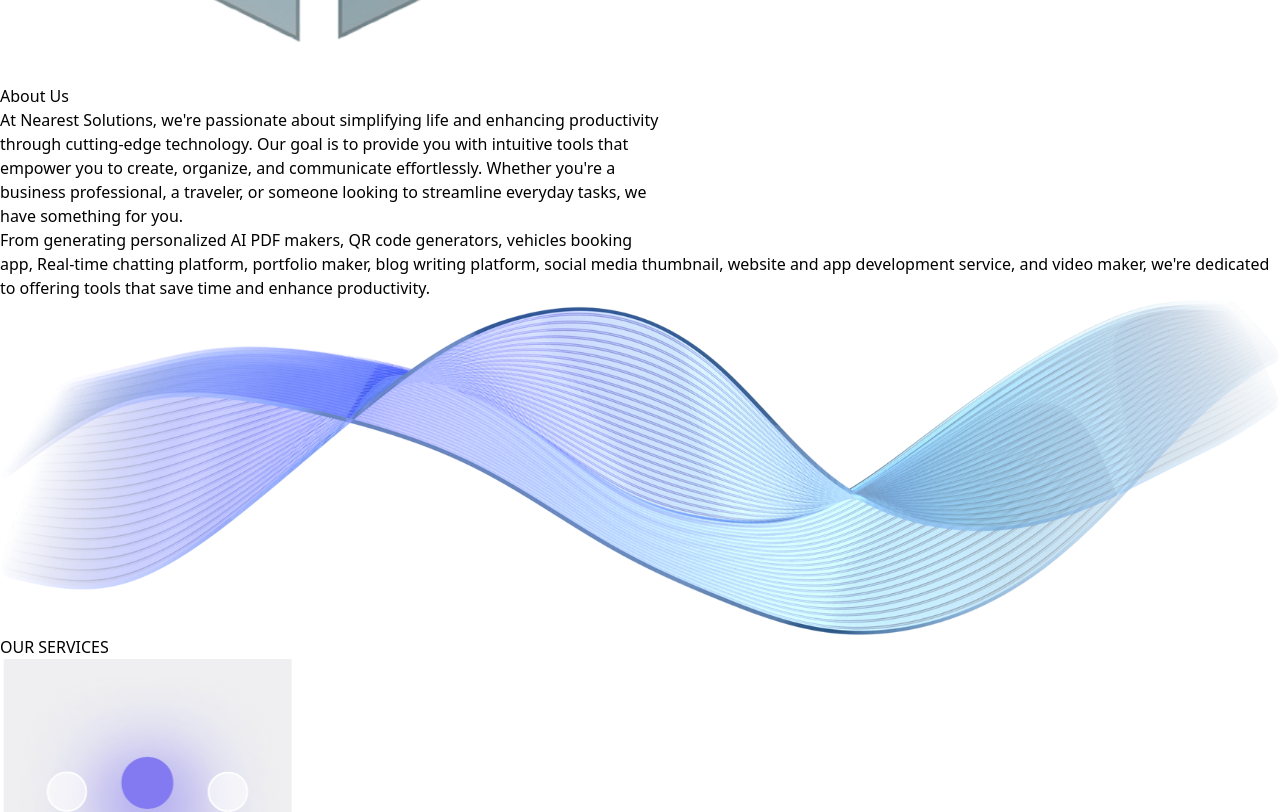
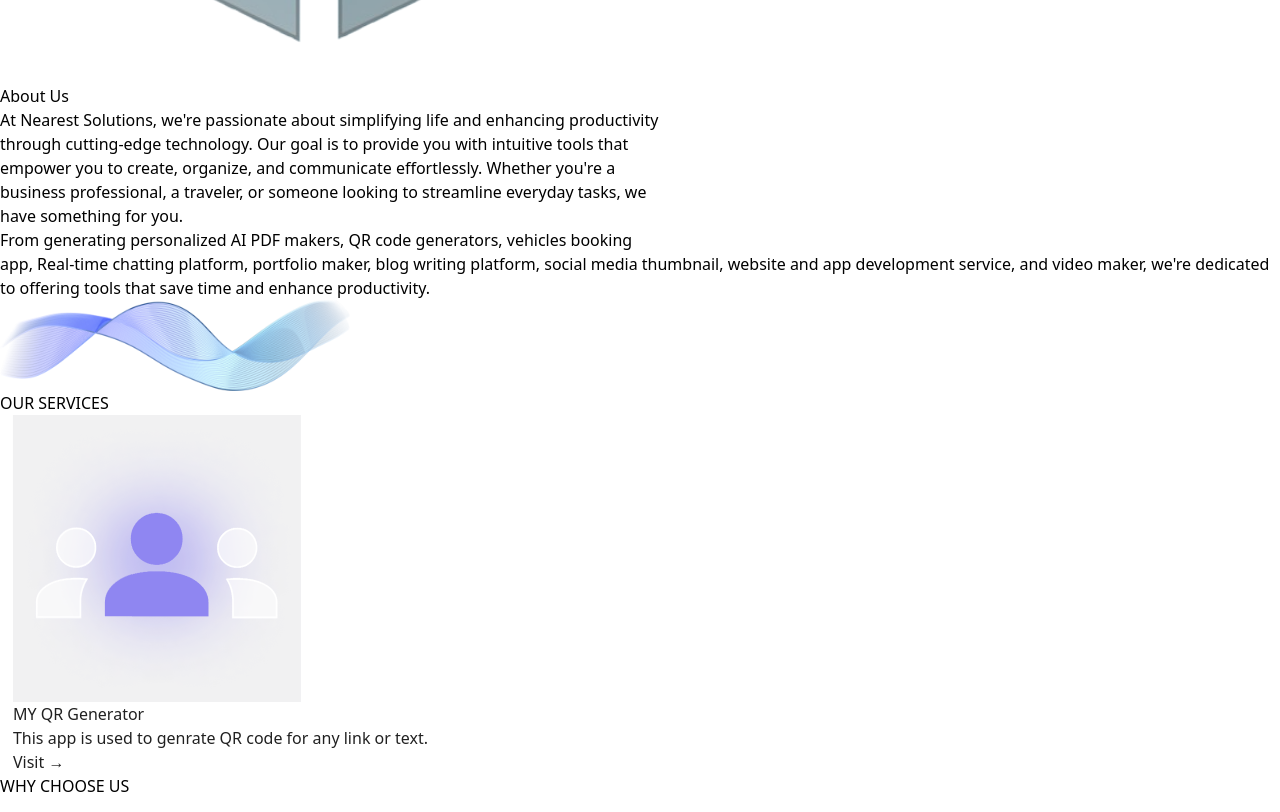
Before and after one commit to SAMEER563/nearest_solution, a Next.js app: page / in a window 1280 px wide. Shown: the part 731-1543 px from the top of the page. Built offline with nearby package versions, Linux system fonts and the light colour scheme.

Commit message:
changes in about page

```diff
--- a/src/pages/About.tsx
+++ b/src/pages/About.tsx
@@ -1,23 +1,31 @@
 import React from 'react'
+import Image from 'next/image' // Import Next.js Image component
 
 const About = () => {
   return (
     <>
-    <div className="flex justify-between items-center p-4 min-h-screen bg-[#d2edf2b2]">
-      <div className="flex flex-col space-y-20">
+      <div className="flex flex-col md:flex-row justify-between items-center p-4 min-h-screen bg-[#d2edf2b2]">
+        <div className="flex flex-col space-y-10 md:space-y-20 md:w-1/2">
           <h2 className="border border-black px-6 py-2 w-36 ml-8 rounded-full shadow-lg">About Us</h2>
 
-        <p className="tracking-wider text-lg ">
-          At Nearest Solutions, we&apos;re passionate about simplifying life and enhancing productivity <br className='hidden md:block' /> through cutting-edge technology. Our goal is to provide you with intuitive tools that <br className='hidden md:block' /> empower you to  create, organize, and communicate effortlessly. Whether you&apos;re a <br className='hidden md:block' /> business professional, a traveler, or someone  looking to streamline everyday tasks, we <br className='hidden md:block' /> have something for you.
+          <p className="tracking-wider text-lg">
+            At Nearest Solutions, we&apos;re passionate about simplifying life and enhancing productivity <br className='hidden ' /> through cutting-edge technology. Our goal is to provide you with intuitive tools that <br className='hidden ' /> empower you to create, organize, and communicate effortlessly. Whether you&apos;re a <br className='hidden ' /> business professional, a traveler, or someone looking to streamline everyday tasks, we <br className='hidden ' /> have something for you.
           </p>
 
-        <p className="tracking-wider text-lg ">
+          <p className="tracking-wider text-lg">
             From generating personalized AI PDF makers, QR code generators, vehicles booking <br className='hidden md:block' /> app, Real-time chatting platform, portfolio maker, blog writing platform, social media thumbnail, website and app development service, and video maker, we&apos;re dedicated to offering tools that save time and enhance productivity.
           </p>
         </div>
 
-      <div>
-        <img src="./assets/about_logo.png" alt="About Logo" className="rotate-90 hidden md:block" />
+        {/* Use the Next.js Image component */}
+        <div className="flex justify-center md:justify-end mt-8 md:mt-0 md:w-1/2">
+          <Image
+            src="/assets/about_logo.png"
+            alt="About Logo"
+            width={350}  // Set the width you want for the image on small screens
+            height={350} // Set the height you want for the image on small screens
+            className="md:rotate-90 transition-transform duration-300 lg:w-[700px] lg:h-[200px]"  // Larger size on large screens (lg)
+          />
         </div>
       </div>
     </>
```
Lines whose indentation alone changed are shown as unchanged.
